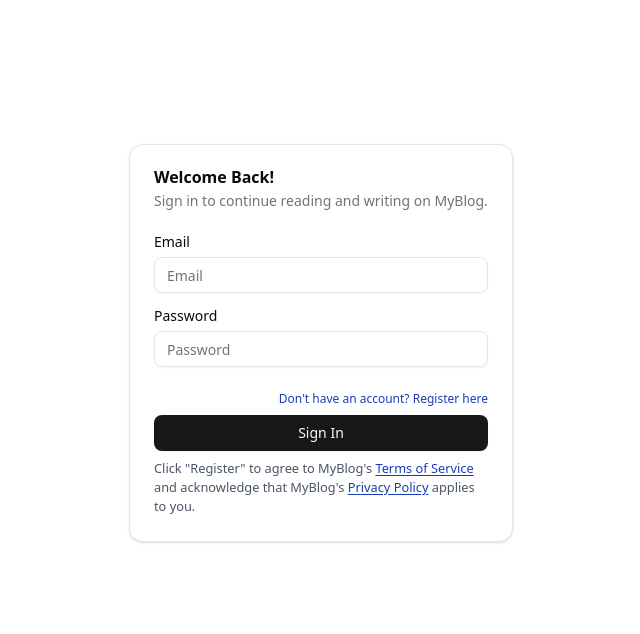
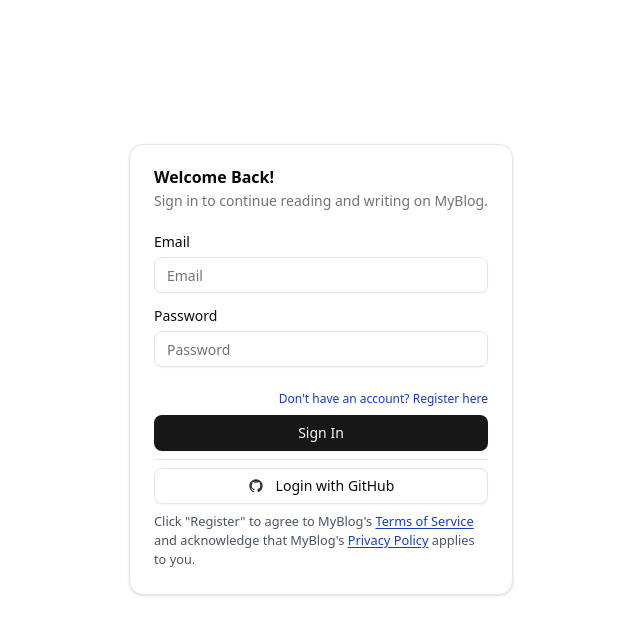
Before and after one commit to eedu7/my-blog-nextjs, a Next.js app: page /auth/sign-in in a window 1280 px wide. Shown: the top 634 px of the page, without its empty margins (319-959 px from the left). Built offline with nearby package versions, Linux system fonts and the light colour scheme.

Commit message:
Add authentication middleware, update auth routes, and enhance sign-in functionality with GitHub login

```diff
--- a/package.json
+++ b/package.json
@@ -15,7 +15,9 @@
         "@radix-ui/react-avatar": "^1.1.3",
         "@radix-ui/react-dropdown-menu": "^2.1.6",
         "@radix-ui/react-label": "^2.1.2",
+        "@radix-ui/react-separator": "^1.1.2",
         "@radix-ui/react-slot": "^1.1.2",
+        "@remixicon/react": "^4.6.0",
         "@tanstack/react-form": "^1.2.0",
         "@tanstack/react-query": "^5.70.0",
         "@tanstack/react-query-devtools": "^5.70.0",
@@ -25,6 +27,7 @@
         "cookies-next": "^5.1.0",
         "lucide-react": "^0.485.0",
         "next": "15.2.4",
+        "next-auth": "5.0.0-beta.25",
         "react": "^19.0.0",
         "react-dom": "^19.0.0",
         "tailwind-merge": "^3.0.2",
--- /dev/null
+++ b/src/app/api/auth/[...nextauth]/route.ts
@@ -0,0 +1,3 @@
+import { handlers } from "@/auth";
+
+export const { GET, POST } = handlers;
--- a/src/app/auth/sign-in/page.tsx
+++ b/src/app/auth/sign-in/page.tsx
@@ -19,6 +19,11 @@ import { Label } from "@/components/ui/label";
 import { SIGN_UP_LINK } from "@/data/navigation-links";
 import { AuthCardConsentParagrapht } from "@/modules/authentication/components/auth-card-consent";
 import { useReactForm } from "@/modules/authentication/hooks/useReactForm";
+
+import { RiGithubFill } from "@remixicon/react";
+
+import { Separator } from "@/components/ui/separator";
+import { signIn } from "next-auth/react";
 
 const SignInPage = () => {
     const { loginForm } = useReactForm();
@@ -117,6 +122,20 @@ const SignInPage = () => {
                     >
                         Sign In
                     </Button>
+                    <Separator />
+                    <Button
+                        variant="outline"
+                        onClick={() => signIn("github")}
+                        className="cursor-pointer"
+                    >
+                        <RiGithubFill
+                            className="me-1 text-[#333333] dark:text-white/60"
+                            size={16}
+                            aria-hidden="true"
+                        />
+                        Login with GitHub
+                    </Button>
+
                     <AuthCardConsentParagrapht />
                 </div>
             </CardFooter>
--- /dev/null
+++ b/src/auth.ts
@@ -0,0 +1,68 @@
+import NextAuth from "next-auth";
+import Credentials from "next-auth/providers/credentials";
+import GitHub from "next-auth/providers/github";
+import { loginUser, registerUser } from "./modules/authentication/api/auth.api";
+
+export const { handlers, signIn, signOut, auth } = NextAuth({
+    providers: [
+        GitHub,
+        Credentials({
+            id: "register",
+            name: "register",
+            credentials: {
+                username: { label: "Username", type: "text", value: "" },
+                email: { label: "Email", type: "email", value: "" },
+                password: { label: "Password", type: "password", value: "" },
+            },
+
+            authorize: async (credentials) => {
+                try {
+                    const user = await registerUser({
+                        email: credentials.email,
+                        password: credentials.password,
+                        username: credentials.username,
+                    });
+
+                    return user
+                        ? {
+                              id: user.user?.uuid,
+                              name: user.user?.username,
+                              email: user.user?.email,
+                              token: user.token,
+                          }
+                        : null;
+                } catch (error) {
+                    throw new Error("Invalid credentials");
+                }
+            },
+        }),
+        Credentials({
+            id: "login",
+            name: "login",
+            credentials: {
+                email: { label: "Email", type: "email", value: "" },
+                password: { label: "Password", type: "password", value: "" },
+            },
+
+            authorize: async (credentials) => {
+                try {
+                    const user = await loginUser({
+                        email: credentials.email,
+                        password: credentials.password,
+                    });
+
+                    return user
+                        ? {
+                              id: user.user?.uuid,
+                              name: user.user?.username,
+                              email: user.user?.email,
+                              token: user.token,
+                          }
+                        : null;
+                } catch (error) {
+                    throw new Error("Invalid credentials");
+                }
+            },
+        }),
+    ],
+});
--- /dev/null
+++ b/src/components/ui/separator.tsx
@@ -0,0 +1,28 @@
+"use client"
+
+import * as React from "react"
+import * as SeparatorPrimitive from "@radix-ui/react-separator"
+
+import { cn } from "@/lib/utils"
+
+function Separator({
+  className,
+  orientation = "horizontal",
+  decorative = true,
+  ...props
+}: React.ComponentProps<typeof SeparatorPrimitive.Root>) {
+  return (
+    <SeparatorPrimitive.Root
+      data-slot="separator-root"
+      decorative={decorative}
+      orientation={orientation}
+      className={cn(
+        "bg-border shrink-0 data-[orientation=horizontal]:h-px data-[orientation=horizontal]:w-full data-[orientation=vertical]:h-full data-[orientation=vertical]:w-px",
+        className
+      )}
+      {...props}
+    />
+  )
+}
+
+export { Separator }
--- /dev/null
+++ b/src/middleware.ts
@@ -0,0 +1 @@
+export { auth as middleware } from "@/auth";
--- a/src/modules/authentication/api/auth.types.ts
+++ b/src/modules/authentication/api/auth.types.ts
@@ -1,35 +1,35 @@
 export interface RegisterUserRequest {
-    username: string;
-    email: string;
-    password: string;
+    username?: string;
+    email?: string;
+    password?: string;
 }
 
 export interface LoginUserRequest {
-    email: string;
-    password: string;
+    email?: string;
+    password?: string;
 }
 
 export interface CheckUserExistRequest {
-    field: string;
-    value: string;
+    field?: string;
+    value?: string;
 }
 
 export interface CheckUserExistResponse {
-    message: string;
-    exist: boolean;
+    message?: string;
+    exist?: boolean;
 }
 
 export interface AuthResponse {
-    message: string;
-    token: {
-        access_token: string;
-        refresh_token: string;
-        token_type: string;
-        expiry_minutes: number;
+    message?: string;
+    token?: {
+        access_token?: string;
+        refresh_token?: string;
+        token_type?: string;
+        expiry_minutes?: number;
     };
-    user: {
-        email: string;
-        username: string;
-        uuid: string;
+    user?: {
+        email?: string;
+        username?: string;
+        uuid?: string;
     };
 }
--- a/src/modules/authentication/hooks/useAuth.ts
+++ b/src/modules/authentication/hooks/useAuth.ts
@@ -1,8 +1,10 @@
+"use client";
 import { registerUser } from "./../api/auth.api";
 import { useMutation } from "@tanstack/react-query";
 import { loginUser } from "../api/auth.api";
-import { setCookie } from "cookies-next/client";
+import { deleteCookie, setCookie } from "cookies-next/client";
 import { AuthResponse } from "@/modules/authentication/api/auth.types";
+import { useRouter } from "next/navigation";
 
 const saveAuthData = (data: AuthResponse) => {
     setCookie("_JWT_ACCESS_TOKEN", data.token.access_token, {
@@ -29,15 +31,10 @@ const saveAuthData = (data: AuthResponse) => {
         sameSite: "strict",
         maxAge: data.token.expiry_minutes,
     });
-    setCookie("_AUTH_EXPIRE", data.token.expiry_minutes, {
-        secure: true,
-        sameSite: "strict",
-        maxAge: 1,
-    });
 };
 
 export const useAuth = () => {
-    const login = useMutation({
+    const signIn = useMutation({
         mutationFn: loginUser,
         mutationKey: ["loginUser"],
         onSuccess: (data) => {
@@ -48,7 +45,7 @@ export const useAuth = () => {
         },
     });
 
-    const register = useMutation({
+    const signUp = useMutation({
         mutationFn: registerUser,
         mutationKey: ["registerUser"],
         onSuccess: (data) => {
@@ -59,8 +56,17 @@ export const useAuth = () => {
         },
     });
 
+    const signOut = () => {
+        deleteCookie("_JWT_ACCESS_TOKEN");
+        deleteCookie("_JWT_REFRESH_TOKEN");
+        deleteCookie("_AUTH_USER_USERNAME");
+        deleteCookie("_AUTH_USER_EMAIL");
+        deleteCookie("_AUTH_USER_UUID");
+    };
+
     return {
-        login,
-        register,
+        signIn,
+        signUp,
+        signOut,
     };
 };
--- a/src/modules/authentication/hooks/useReactForm.ts
+++ b/src/modules/authentication/hooks/useReactForm.ts
@@ -1,12 +1,9 @@
-"use client";
-
 import { useForm } from "@tanstack/react-form";
 import { SignInFormSchema, SignUpFormSchema } from "../schemas/form-schemas";
-import { useAuth } from "./useAuth";
 import { useRouter } from "next/navigation";
+import { signIn } from "next-auth/react";
 
 export const useReactForm = () => {
-    const { login, register } = useAuth();
     const router = useRouter();
     const loginForm = useForm({
         defaultValues: {
@@ -17,7 +14,7 @@ export const useReactForm = () => {
             onChange: SignInFormSchema,
         },
         onSubmit: async ({ value }) => {
-            await login.mutateAsync(value);
+            signIn("login", value);
             router.push("/");
         },
     });
@@ -31,7 +28,7 @@ export const useReactForm = () => {
             onChange: SignUpFormSchema,
         },
         onSubmit: async ({ value }) => {
-            await register.mutateAsync(value);
+            signIn("register", value);
             router.push("/");
         },
     });
--- a/src/modules/navbar/index.tsx
+++ b/src/modules/navbar/index.tsx
@@ -1,10 +1,6 @@
 "use client";
 
-import { getCookie } from "cookies-next/client";
-import Link from "next/link";
-import { BellIcon, BookMarkedIcon, Search, SearchIcon } from "lucide-react";
 import { Avatar, AvatarFallback, AvatarImage } from "@/components/ui/avatar";
-import React from "react";
 import {
     DropdownMenu,
     DropdownMenuContent,
@@ -12,17 +8,22 @@ import {
     DropdownMenuSeparator,
     DropdownMenuTrigger,
 } from "@/components/ui/dropdown-menu";
+import { getCookie } from "cookies-next/client";
+import { BellIcon, BookMarkedIcon, SearchIcon } from "lucide-react";
+import Link from "next/link";
+import { useRouter } from "next/navigation";
+import React from "react";
+// import { useAuth } from "../authentication/hooks/useAuth";
 import "./style.css";
-import { Input } from "@/components/ui/input";
-import { cn } from "@/lib/utils";
 
 export const Navbar = () => {
     const [userEmail, setUserEmail] = React.useState<string | null>(null);
-    const [toggle, setToggle] = React.useState<boolean>(false);
 
+    // const { signOut } = useAuth();
+    const router = useRouter();
     React.useEffect(() => {
-        setUserEmail(getCookie("_JWT_REFRESH_TOKEN") || null);
-    }, []);
+        setUserEmail(getCookie("_JWT_ACCESS_TOKEN") || null);
+    }, [getCookie("_JWT_ACCESS_TOKEN")]);
 
     if (!!userEmail) {
         return (
@@ -102,7 +103,15 @@ export const Navbar = () => {
                                 Become a member
                             </DropdownMenuItem>
                             <DropdownMenuSeparator />
-                            <DropdownMenuItem className="cursor-pointer">Sign out</DropdownMenuItem>
+                            <DropdownMenuItem
+                                className="cursor-pointer"
+                                onClick={() => {
+                                    // signOut();
+                                    router.push("/");
+                                }}
+                            >
+                                Sign out
+                            </DropdownMenuItem>
                         </div>
                     </DropdownMenuContent>
                 </DropdownMenu>
```
Also changed, not shown: 2 other files (tests, documents, lock files or other folders).
